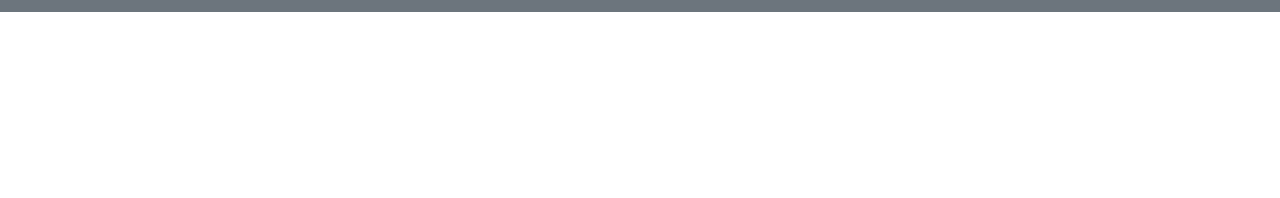
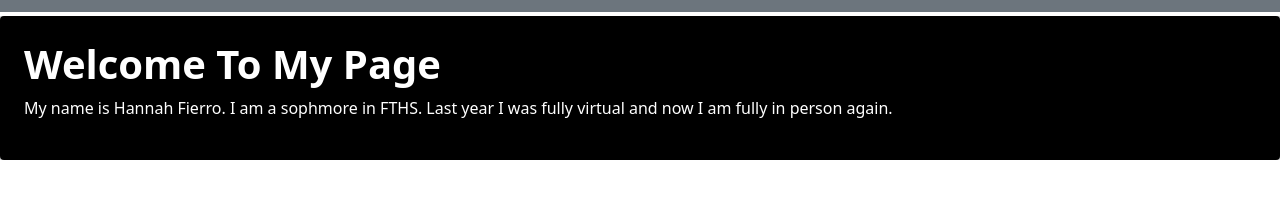
Before and after one commit to hannahfierro/BootStrap-Practice, a plain HTML site: page second.html in a window 1280 px wide. Shown: the part 58-256 px from the top of the page. Drawn offline with nearby package versions, Linux system fonts and the light colour scheme.

Commit message:
added a jumbotron to 2nd page.

```diff
--- a/second.html
+++ b/second.html
@@ -27,3 +27,8 @@
       </form>
     </div>
 </nav>
+<div class="container-fluid-5">
+<div class="mt-1 p-4 bg-black text-white rounded">
+  <h1><strong>Welcome To My Page</strong></h1>
+  <p>My name is Hannah Fierro. I am a sophmore in FTHS. Last year I was fully virtual and now I am fully in person again.</p>
+  </div>
```
